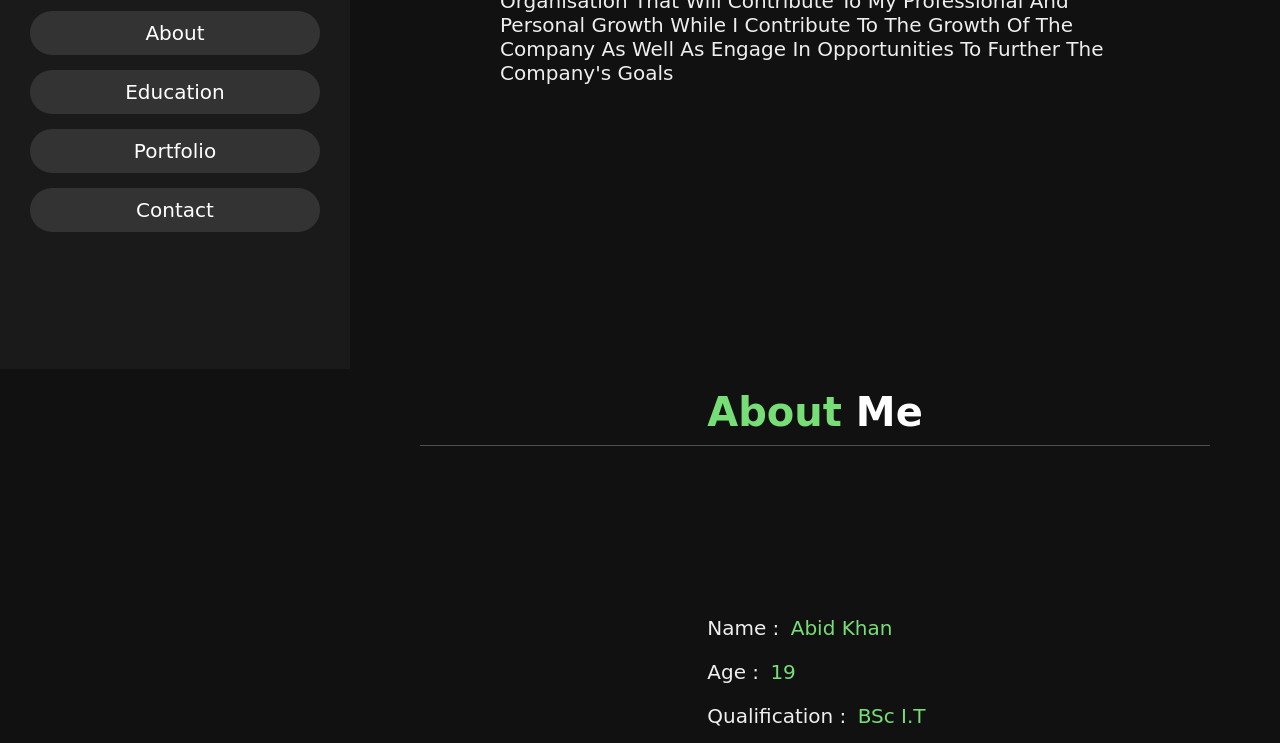
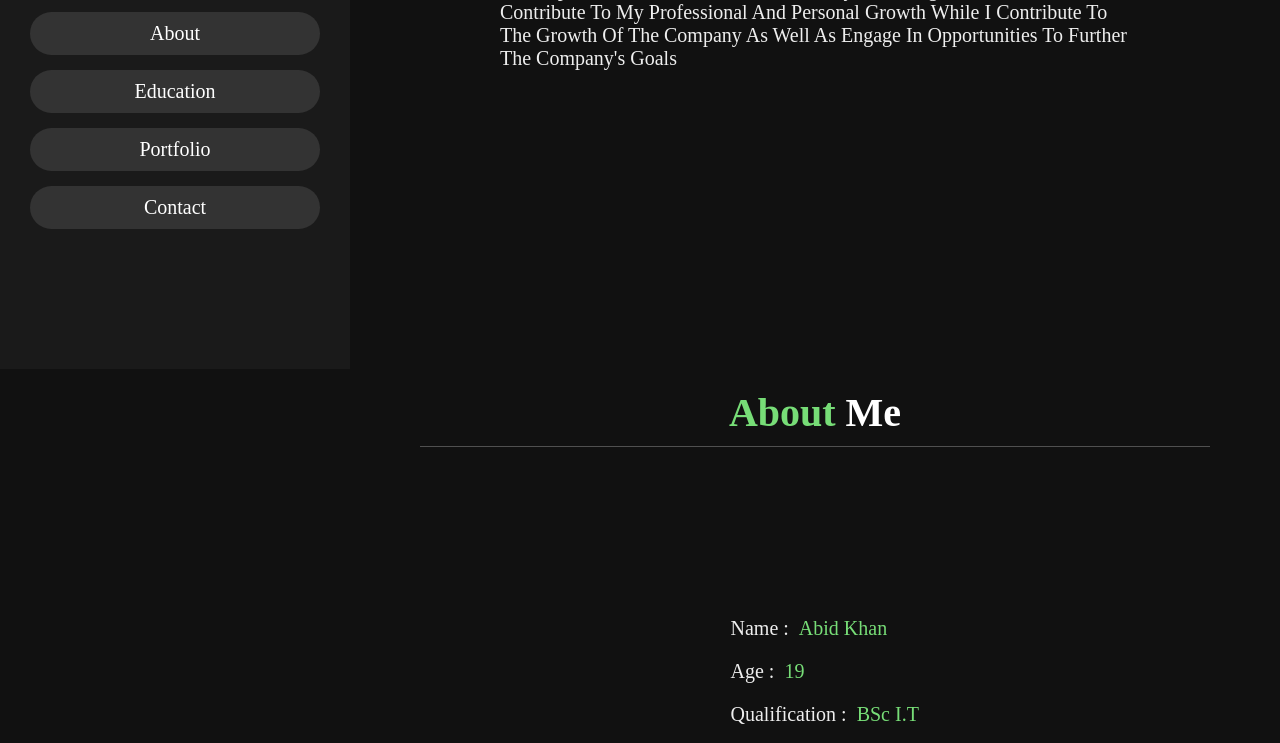
Before and after one commit to 00Abid/Personal-Portfolio, a plain HTML site: page index.html in a window 1280 px wide. Shown: the part 431-1174 px from the top of the page. Drawn offline with Linux system fonts and the light colour scheme.

Commit message:
Update style.css

```diff
--- a/style.css
+++ b/style.css
@@ -1,5 +1,5 @@
 * {
-  font-family: cursive;
+  font-family: system;
   margin: 0;
   padding: 0;
   box-sizing: border-box;
```
